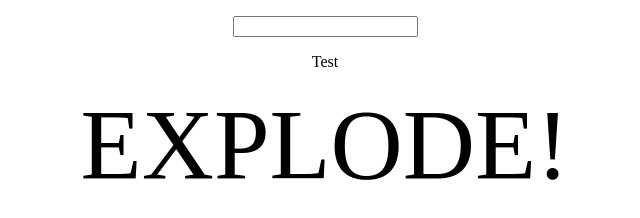
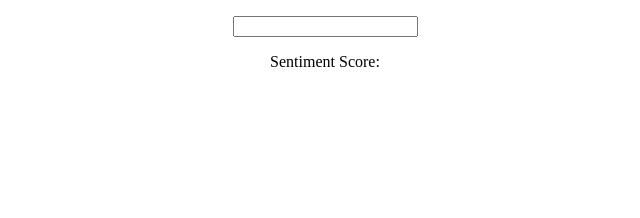
Before and after one commit to Bentleyj/Aire-Grotesk, a website: page Sentiment/index.html in a window 1280 px wide. Shown: the whole page, without its empty margins (315-955 px from the left). Drawn offline with Linux system fonts and the light colour scheme; files whose address does not match are found by name; a web font is replaced by a local one.

Commit message:
Tidy stuff up

```diff
--- a/Sentiment/index.html
+++ b/Sentiment/index.html
@@ -48,8 +48,8 @@
 	</head>
 	<body>
 		<input id="source" />
-		<p id="sentiment">Test</p>
-		<p id="result">EXPLODE!</p>
+		<p id="sentiment">Sentiment Score: </p>
+		<p id="result"></p>
 		<script>
 
 			const $source = document.querySelector('#source');
@@ -83,7 +83,7 @@
 				var text = $result.innerHTML;
 				var t = {textToAnalyze: text};
 				$.post("http://localhost:8080/submit", t, function(res) {
-					sentiment.innerHTML = res;
+					sentiment.innerHTML = "Sentiment Score: " + res;
 					var v = res;
 					goodnessTar = map(v, 0, 4, 0, 1000); // attribute for happiness
 					badnessTar = map(v, 0, -4, 0, 1000); // attribute for sadness
```
Also changed, not shown: Sentiment/analyser.js (+5 -5 lines).
